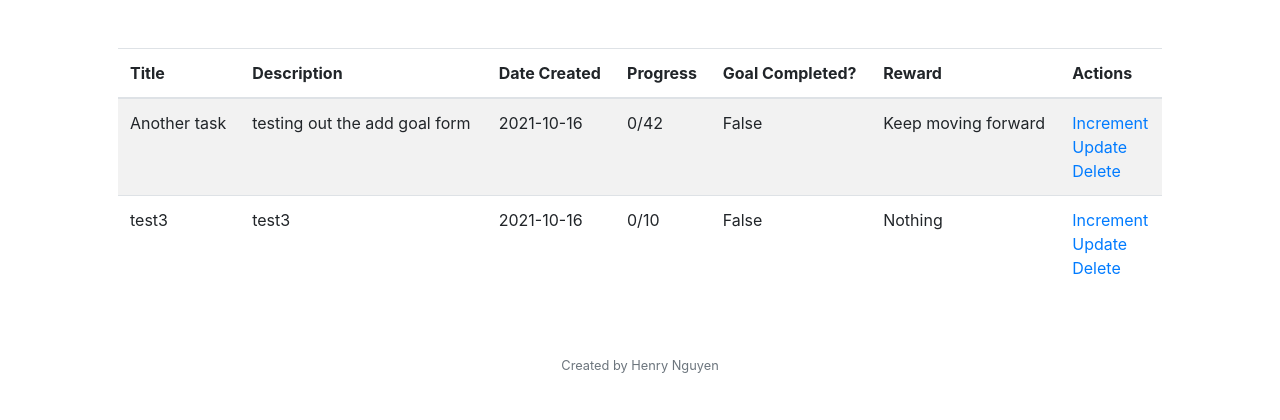
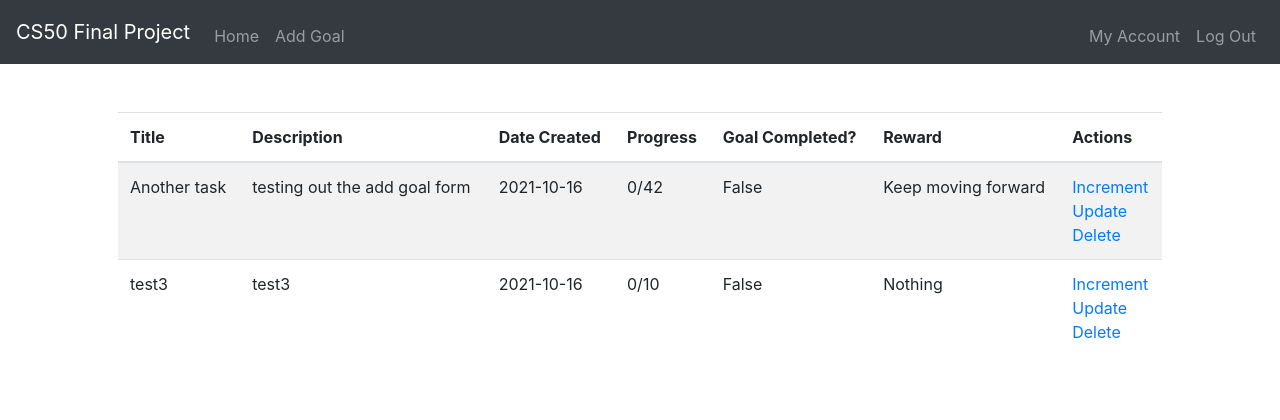
Before and after one commit to double-H-nguyen/CS50, a Flask app: page / in a window 1280 px wide. Shown: the top 420 px of the page. Run offline with Flask 2, Linux system fonts and the light colour scheme; a user stored in the database is signed in; data comes from the database, SQL or seed files in the repository.

Commit message:
Add navbar

```diff
--- a/project/templates/layout.html
+++ b/project/templates/layout.html
@@ -4,7 +4,7 @@
   <head>
     <meta charset="utf-8" />
     <meta name="viewport" content="initial-scale=1, width=device-width" />
-    <meta http-equiv="X-UA-Compatible" content="ie=edge">
+    <meta http-equiv="X-UA-Compatible" content="ie=edge" />
 
     <!-- http://getbootstrap.com/docs/4.5/ -->
     <link rel="stylesheet" href="https://cdn.jsdelivr.net/npm/bootstrap@4.5.3/dist/css/bootstrap.min.css" integrity="sha384-TX8t27EcRE3e/ihU7zmQxVncDAy5uIKz4rEkgIXeMed4M0jlfIDPvg6uqKI2xXr2" crossorigin="anonymous" />
@@ -19,7 +19,29 @@
   </head>
 
   <body>
-    <!-- TODO: Add Navbar later -->
+    <nav class="navbar navbar-expand-lg navbar-dark bg-dark">
+      <a class="navbar-brand" href="/">CS50 Final Project</a>
+      <button class="navbar-toggler" type="button" data-toggle="collapse" data-target="#navbarNav" aria-controls="navbarNav" aria-expanded="false" aria-label="Toggle navigation">
+        <span class="navbar-toggler-icon"></span>
+      </button>
+      <div class="collapse navbar-collapse" id="navbarNav">
+        {% if session.user_id %}
+        <ul class="navbar-nav mr-auto mt-2">
+          <li class="nav-item"><a class="nav-link" href="/">Home</a></li>
+          <li class="nav-item"><a class="nav-link" href="add_goal">Add Goal</a></li>
+        </ul>
+        <ul class="navbar-nav ml-auto mt-2">
+          <li class="nav-item"><a class="nav-link" href="/account">My Account</a></li>
+          <li class="nav-item"><a class="nav-link" href="/logout">Log Out</a></li>
+        </ul>
+        {% else %}
+        <ul class="navbar-nav ml-auto mt-2">
+          <li class="nav-item"><a class="nav-link" href="/register">Register</a></li>
+          <li class="nav-item"><a class="nav-link" href="/login">Log In</a></li>
+        </ul>
+        {% endif %}
+      </div>
+    </nav>
 
     <main class="container p-5">{% block main %}{% endblock %}</main>
 
```
